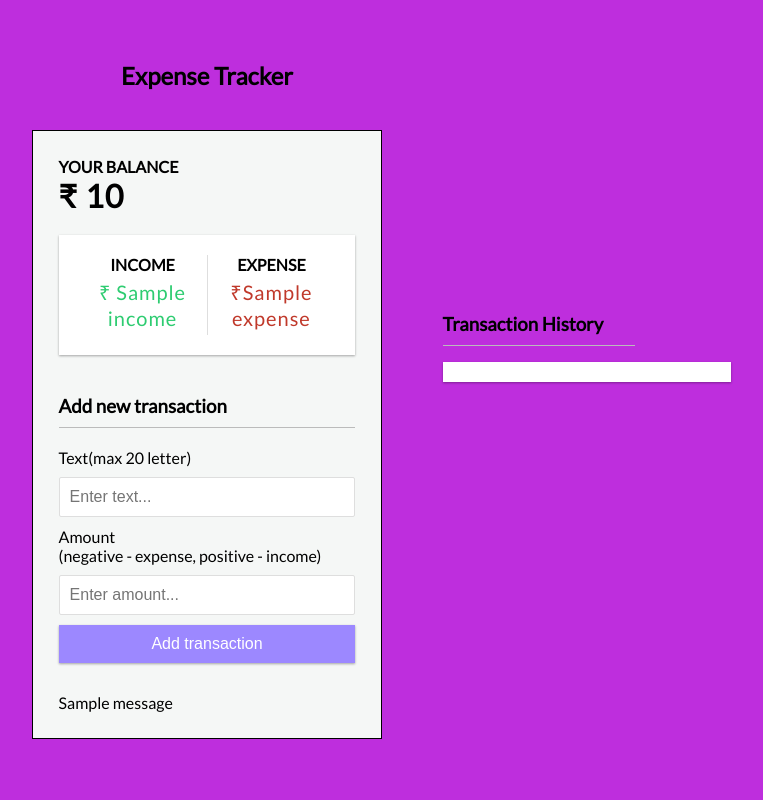
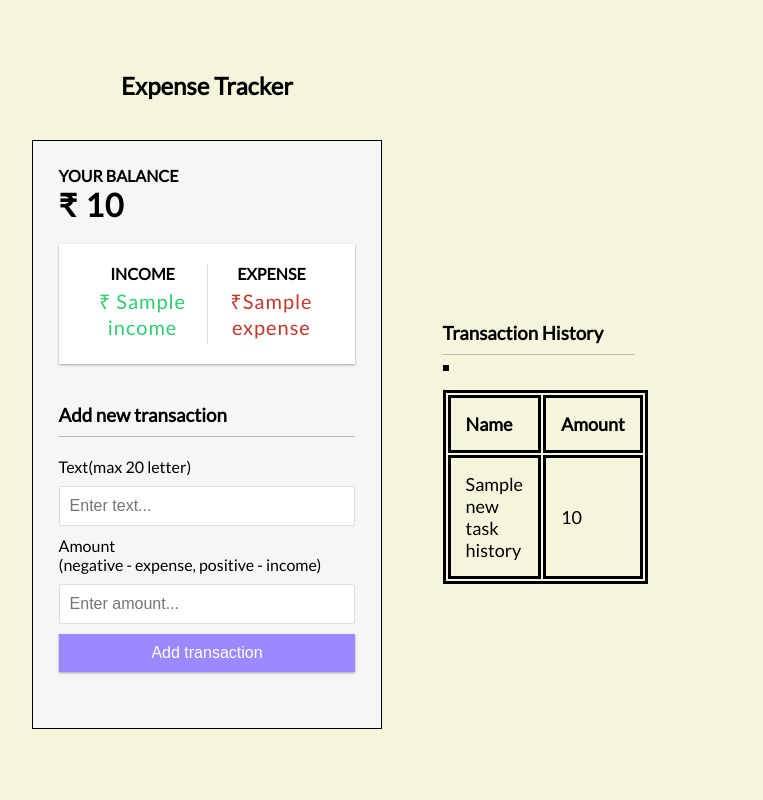
Before and after one commit to arshjain84/expense_tracker_flask, a Flask app: template Expense-Repo-main/templates/index.html in a window 1280 px wide. Shown: the whole page, without its empty margins (433-1196 px from the left). Run offline with Flask 2, Linux system fonts and the light colour scheme; the template is opened without the code that fills it: most values are stand-ins (such as "Sample title", 1, 10 or a date in 2020); one stand-in notice (Sample message) is shown; parts of the project's set-up code (start-up, migrations or seed data) failed here and were passed over; some libraries are stand-ins or nearby versions.

Commit message:
completed transaction history in home page

```diff
--- a/Expense-Repo-main/app.py
+++ b/Expense-Repo-main/app.py
@@ -63,11 +63,10 @@ def home():
     new_taskk_inc = []
     new_taskk_exp = []
     new_taskk_bal = []
+    new_taskk_history = []
     if request.method=='POST':
         transaction_name = request.form['transactions']
         amount = request.form['enter_amount']
-
-        #application history
 
         global income
         global expense
@@ -100,13 +99,22 @@ def home():
             new_taskk_exp.append(i)
 
         # print(new_taskk_exp)
-        flash("transaction added successfully")
 
         #calculating balance
         total_bal = list(tasks.find({},{"total":1,"_id":0}))
         for i in total_bal:
             new_taskk_bal.append(i)
-    return render_template('index.html',new_task_inc = new_taskk_inc, new_task_exp = new_taskk_exp, new_task_bal = new_taskk_bal)
+
+        # flash("transaction added successfully")
+
+        #APPLICATION HISTORY
+        total_history = list(tasks.find({},{"name":1,"amount":1,"_id":0}))
+        for i in total_history:
+            new_taskk_history.append(i)
+
+
+
+    return render_template('index.html',new_task_inc = new_taskk_inc, new_task_exp = new_taskk_exp, new_task_bal = new_taskk_bal,new_task_history = new_taskk_history)
 
 if __name__ == "__main__":
     app.run(debug = True)
--- a/Expense-Repo-main/templates/index.html
+++ b/Expense-Repo-main/templates/index.html
@@ -8,13 +8,29 @@
   <link rel="stylesheet" href="{{url_for('static',filename='css/style.css')}}" />
   <title>Expense Tracker</title>
 </head>
+<style>
+  th, td {
+  padding: 15px;
+  text-align: left;
+  font-size: large;
 
+}
+body{
+  background-color: beige;
+}
+table, th, td {
+  border: 3px solid;
+}
+tr:hover {background-color: coral;}
+</style>
 <body>
-
+  {% block content %}
   <h2> Expense Tracker</h2>
   <div class="container">
     <h4>Your Balance</h4>
-    <h1 name="balance" id="balance">&#8377 {{new_task_bal[-1]['total']}}</h1>
+    <h1 name="balance" id="balance">
+      &#8377 {{new_task_bal[-1]['total']}}
+    </h1>
 
     <div class="inc-exp-container">
       <div>
@@ -32,15 +48,29 @@
     </div>
 
     <div class="histroy">
-      <h3> Transaction History</h3>
-      <ul id="list" name="list" class="list">
-        <li></li>
-      </ul>
+      <h3>Transaction History</h3>
+      <table>
+        <table border="1" class="center">
+          <tr>
+            <th> Name </th>
+            <th> Amount </th>
+          </tr>
+          <br>
+          {% for re in new_task_history %}
+          <tr>
+            <td>{{re['name']}}</td>
+            <td>{{re['amount']}}</td>
+            </tr>
+            {% endfor %}
+        </table>
+
+        <ul id="list" name="list" class="list">
+        </ul>
     </div>
 
 
     <h3>Add new transaction</h3>
-    <form id="form" action="/home" name="form" method="post">
+    <form id="form" name="form" method="post">
       <div class="form-control">
         <label for="text">Text(max 20 letter)</label>
         <input type="text" name="transactions" id="text" placeholder="Enter text..." />
@@ -50,20 +80,30 @@
           (negative - expense, positive - income)</label>
         <input type="number" name="enter_amount" id="amount" placeholder="Enter amount..." />
       </div>
-      <button class="btn">Add transaction</button>
+      <button type="submit" class="btn">Add transaction</button>
+      <!-- <div id="transMsg"></div> -->
     </form>
-    {% block content %}
-    {% with messages = get_flashed_messages() %}
+    <!-- {% with messages = get_flashed_messages() %}
     {% if messages %}
     {% for message in messages %}
     {{ message }}
     {% endfor %}
     {% endif %}
     {% endwith %}
-    {% endblock %}
+    {% endblock %} -->
   </div>
 
   <script src="{{url_for('static',filename='js/signup_script.js')}}"></script>
+  <!-- <script>
+    function func(){
+      var v1 = document.getElementById('transMsg') ;
+      v1.innerHTML = "Txn added successfully";
+
+      setTimeout(() => {
+        v1.innerHTML = "";
+      },2000 );
+    } -->
+  <!-- </script> -->
 </body>
 
 </html>
```
